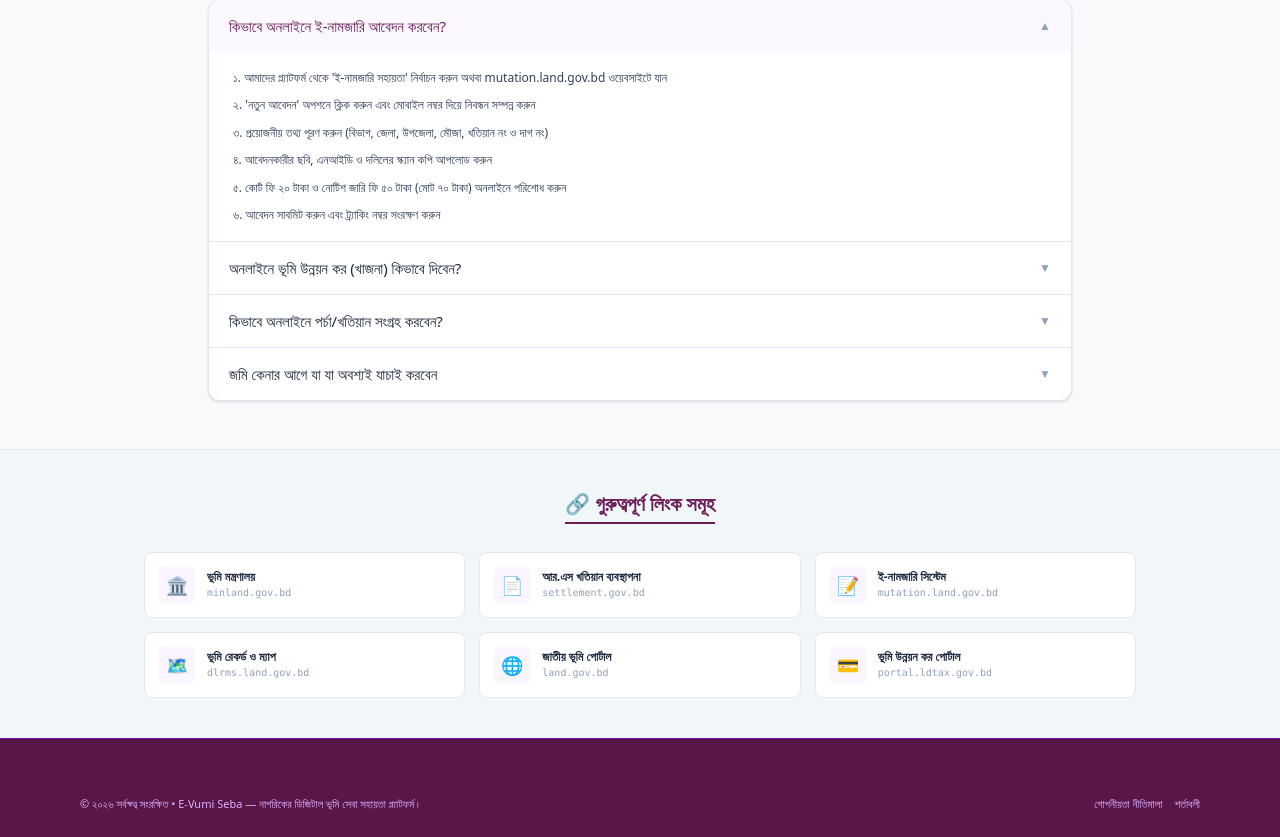
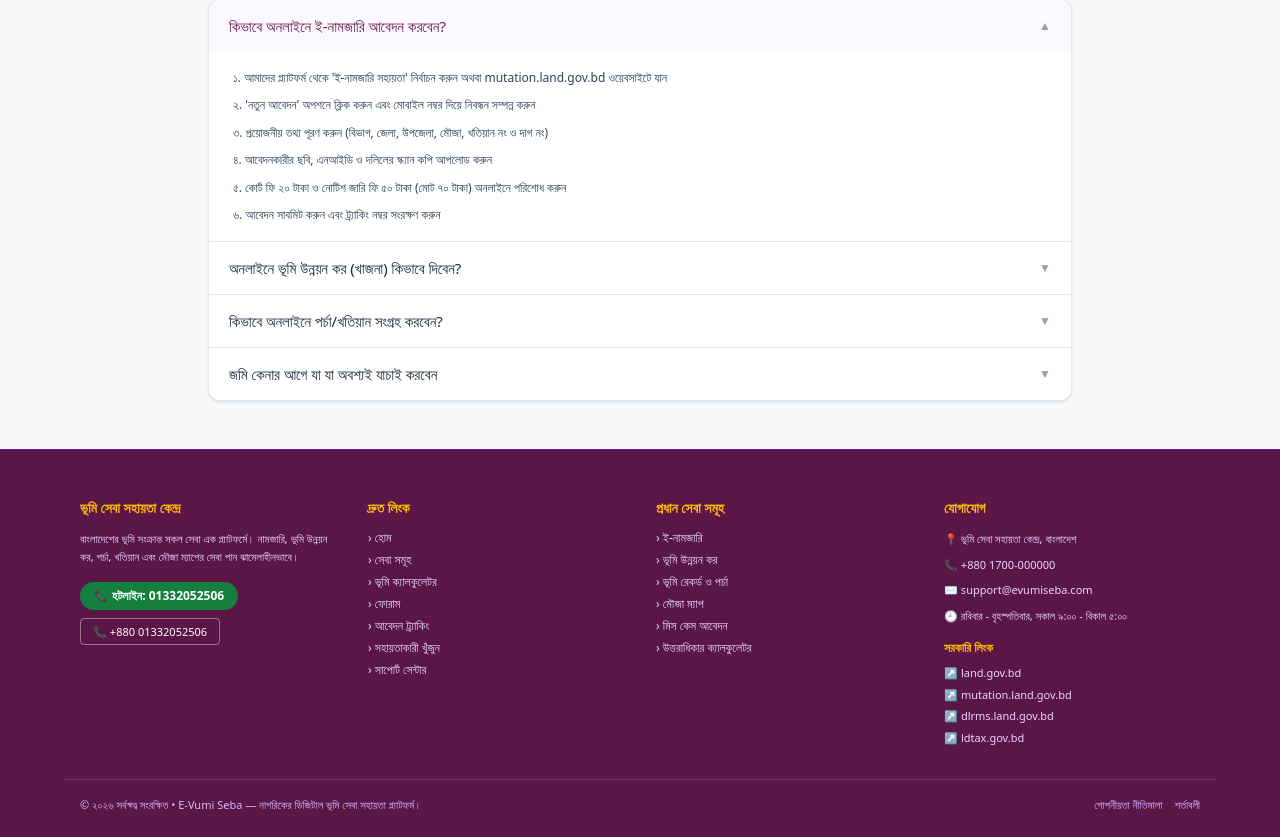
Before and after one commit to mdshorif2005islam-png/e-vumi-seba-platform, a Next.js app: page / in a window 1280 px wide. Shown: the part 4267-5104 px from the top of the page. Built offline with nearby package versions, Linux system fonts and the light colour scheme.

Commit message:
Add footer section with contact and links

```diff
--- a/app/page.tsx
+++ b/app/page.tsx
@@ -719,43 +719,80 @@
         </div>
       </section>
 
-      {/* ================= ১১. গুরুত্বপূর্ণ লিংক সমূহ ================= */}
-      <section className="py-10 bg-slate-100/80 border-t border-slate-200">
-        <div className="max-w-5xl mx-auto px-4">
-          <div className="text-center mb-7">
-            <h2 className="text-lg sm:text-xl font-bold text-[#6b1d57] inline-block border-b-2 border-[#6b1d57] pb-1">
-              🔗 গুরুত্বপূর্ণ লিংক সমূহ
-            </h2>
+
+      {/* ================= ১৩. ৪-কলামের ডার্ক পার্পল ফুটার (হুবহু ছবি ৩ অনুযায়ী) ================= */}
+      <footer className="bg-[#591647] text-purple-100 pt-12 pb-6 border-t border-purple-800">
+        <div className="max-w-6xl mx-auto px-4 grid grid-cols-1 sm:grid-cols-2 lg:grid-cols-4 gap-8 mb-8">
+          {/* Column 1 */}
+          <div className="space-y-3">
+            <h3 className="text-sm font-bold text-amber-400">
+              ভূমি সেবা সহায়তা কেন্দ্র
+            </h3>
+            <p className="text-[11px] text-purple-200 leading-relaxed">
+              বাংলাদেশের ভূমি সংক্রান্ত সকল সেবা এক প্ল্যাটফর্মে। নামজারি, ভূমি উন্নয়ন কর, পর্চা, খতিয়ান এবং মৌজা ম্যাপের সেবা পান ঝামেলাহীনভাবে।
+            </p>
+            <div className="pt-1 space-y-2">
+              <div className="inline-flex items-center gap-1.5 bg-[#15803d] text-white text-xs font-bold px-3.5 py-1.5 rounded-full">
+                📞 হটলাইন: 01332052506
+              </div>
+              <div className="block">
+                <span className="inline-block border border-white/40 text-white text-[11px] px-3 py-1 rounded">
+                  📞 +880 01332052506
+                </span>
+              </div>
+            </div>
           </div>
 
-          <div className="grid grid-cols-1 sm:grid-cols-2 lg:grid-cols-3 gap-3.5">
-            {govtLinks.map((item, idx) => (
-              <a
-                key={idx}
-                href={item.url}
-                target="_blank"
-                rel="noopener noreferrer"
-                className="bg-white p-3.5 rounded-lg border border-slate-200 hover:border-[#6b1d57] flex items-center gap-3 transition group"
-              >
-                <span className="text-lg bg-purple-50 text-[#6b1d57] w-9 h-9 rounded flex items-center justify-center shrink-0">
-                  {item.icon}
-                </span>
-                <div>
-                  <p className="font-bold text-slate-800 text-xs group-hover:text-[#6b1d57]">
-                    {item.title}
-                  </p>
-                  <p className="text-[10px] text-slate-400 font-mono">{item.domain}</p>
-                </div>
-              </a>
-            ))}
+          {/* Column 2 */}
+          <div>
+            <h4 className="text-sm font-bold text-amber-400 mb-3">দ্রুত লিংক</h4>
+            <ul className="space-y-1.5 text-xs text-purple-200">
+              <li>› <Link href="/" className="hover:text-white">হোম</Link></li>
+              <li>› <Link href="#services" className="hover:text-white">সেবা সমূহ</Link></li>
+              <li>› <Link href="#tools" className="hover:text-white">ভূমি ক্যালকুলেটর</Link></li>
+              <li>› <Link href="#forum" className="hover:text-white">ফোরাম</Link></li>
+              <li>› <Link href="/track" className="hover:text-white">আবেদন ট্র্যাকিং</Link></li>
+              <li>› <Link href="#find-agent" className="hover:text-white">সহায়তাকারী খুঁজুন</Link></li>
+              <li>› <Link href="/dashboard/support" className="hover:text-white">সাপোর্ট সেন্টার</Link></li>
+            </ul>
+          </div>
+
+          {/* Column 3 */}
+          <div>
+            <h4 className="text-sm font-bold text-amber-400 mb-3">প্রধান সেবা সমূহ</h4>
+            <ul className="space-y-1.5 text-xs text-purple-200">
+              <li>› <Link href="/services/mutation" className="hover:text-white">ই-নামজারি</Link></li>
+              <li>› <Link href="/services/tax" className="hover:text-white">ভূমি উন্নয়ন কর</Link></li>
+              <li>› <Link href="/services/khatian" className="hover:text-white">ভূমি রেকর্ড ও পর্চা</Link></li>
+              <li>› <Link href="/services/mouza-map" className="hover:text-white">মৌজা ম্যাপ</Link></li>
+              <li>› <Link href="/services/khatian-correction" className="hover:text-white">মিস কেস আবেদন</Link></li>
+              <li>› <Link href="/services/calculator" className="hover:text-white">উত্তরাধিকার ক্যালকুলেটর</Link></li>
+            </ul>
+          </div>
+
+          {/* Column 4 */}
+          <div>
+            <h4 className="text-sm font-bold text-amber-400 mb-3">যোগাযোগ</h4>
+            <ul className="space-y-2 text-[11px] text-purple-200">
+              <li>📍 ভূমি সেবা সহায়তা কেন্দ্র, বাংলাদেশ</li>
+              <li>📞 +880 1700-000000</li>
+              <li>✉️ support@evumiseba.com</li>
+              <li>🕘 রবিবার - বৃহস্পতিবার, সকাল ৯:০০ - বিকাল ৫:০০</li>
+            </ul>
+
+            <h5 className="text-xs font-bold text-amber-400 mt-4 mb-2">সরকারি লিংক</h5>
+            <ul className="space-y-1 text-[11px] text-purple-200">
+              <li>↗ <a href="https://land.gov.bd" target="_blank" rel="noreferrer" className="hover:underline">land.gov.bd</a></li>
+              <li>↗ <a href="https://mutation.land.gov.bd" target="_blank" rel="noreferrer" className="hover:underline">mutation.land.gov.bd</a></li>
+              <li>↗ <a href="https://dlrms.land.gov.bd" target="_blank" rel="noreferrer" className="hover:underline">dlrms.land.gov.bd</a></li>
+              <li>↗ <a href="https://ldtax.gov.bd" target="_blank" rel="noreferrer" className="hover:underline">ldtax.gov.bd</a></li>
+            </ul>
           </div>
         </div>
-      </section>
 
-      {/* ================= ১২. ফুটার ================= */}
-      <footer className="bg-[#591647] text-purple-100 pt-10 pb-6 border-t border-purple-800">
-        <div className="max-w-6xl mx-auto px-4 pt-4 flex flex-col sm:flex-row justify-between items-center text-[11px] text-purple-300 gap-2">
-          <p>© ২০২৬ সর্বস্বত্ব সংরক্ষিত • E-Vumi Seba — নাগরিকের ডিজিটাল ভূমি সেবা সহায়তা প্ল্যাটফর্ম।</p>
+        {/* Bottom Copyright Bar */}
+        <div className="max-w-6xl mx-auto px-4 pt-4 border-t border-white/15 flex flex-col sm:flex-row justify-between items-center text-[11px] text-purple-300 gap-2">
+          <p>© ২০২৬ সর্বস্বত্ব সংরক্ষিত • E-Vumi Seba — নাগরিকের ডিজিটাল ভূমি সেবা সহায়তা প্ল্যাটফর্ম।</p>
           <div className="flex gap-3">
             <Link href="/privacy" className="hover:underline">গোপনীয়তা নীতিমালা</Link>
             <Link href="/terms" className="hover:underline">শর্তাবলী</Link>
```
